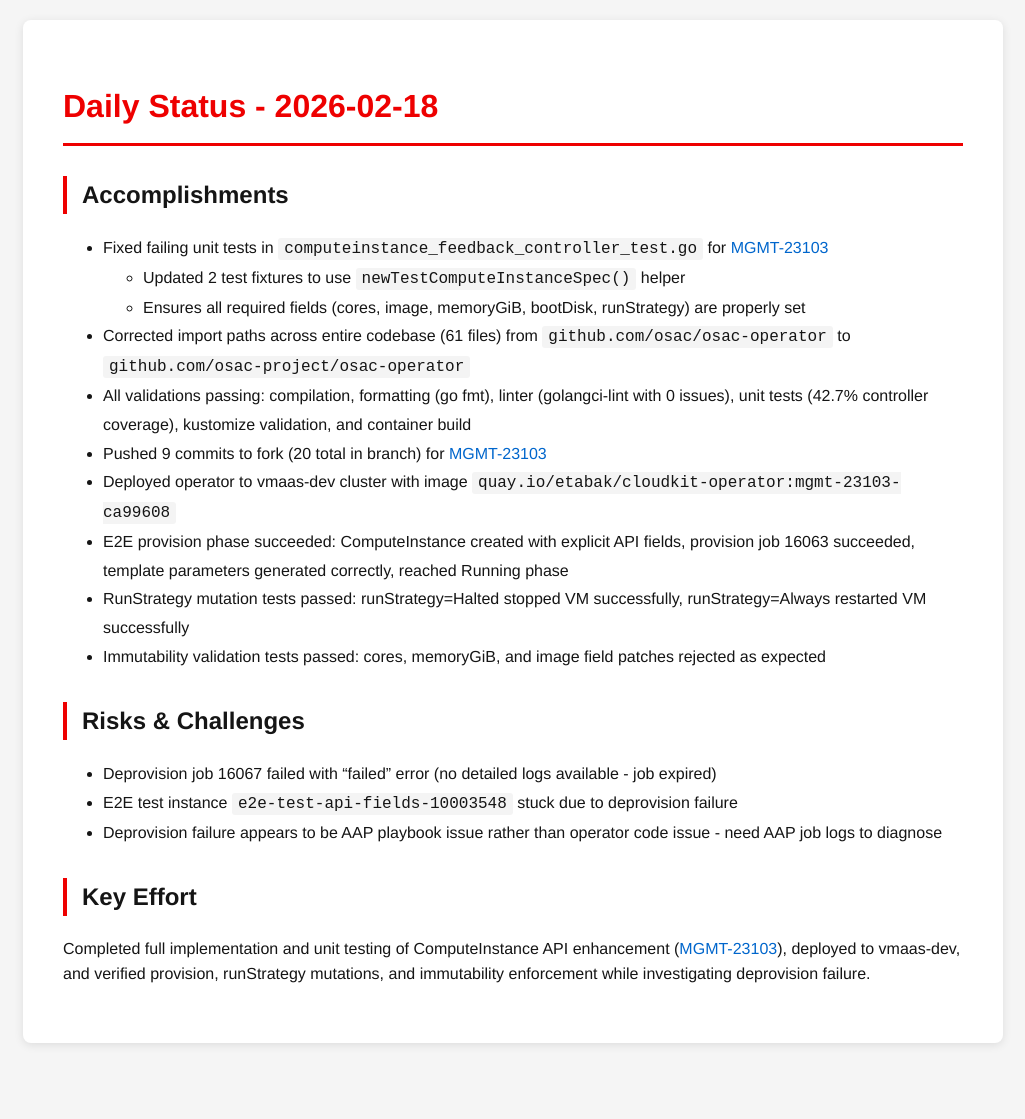
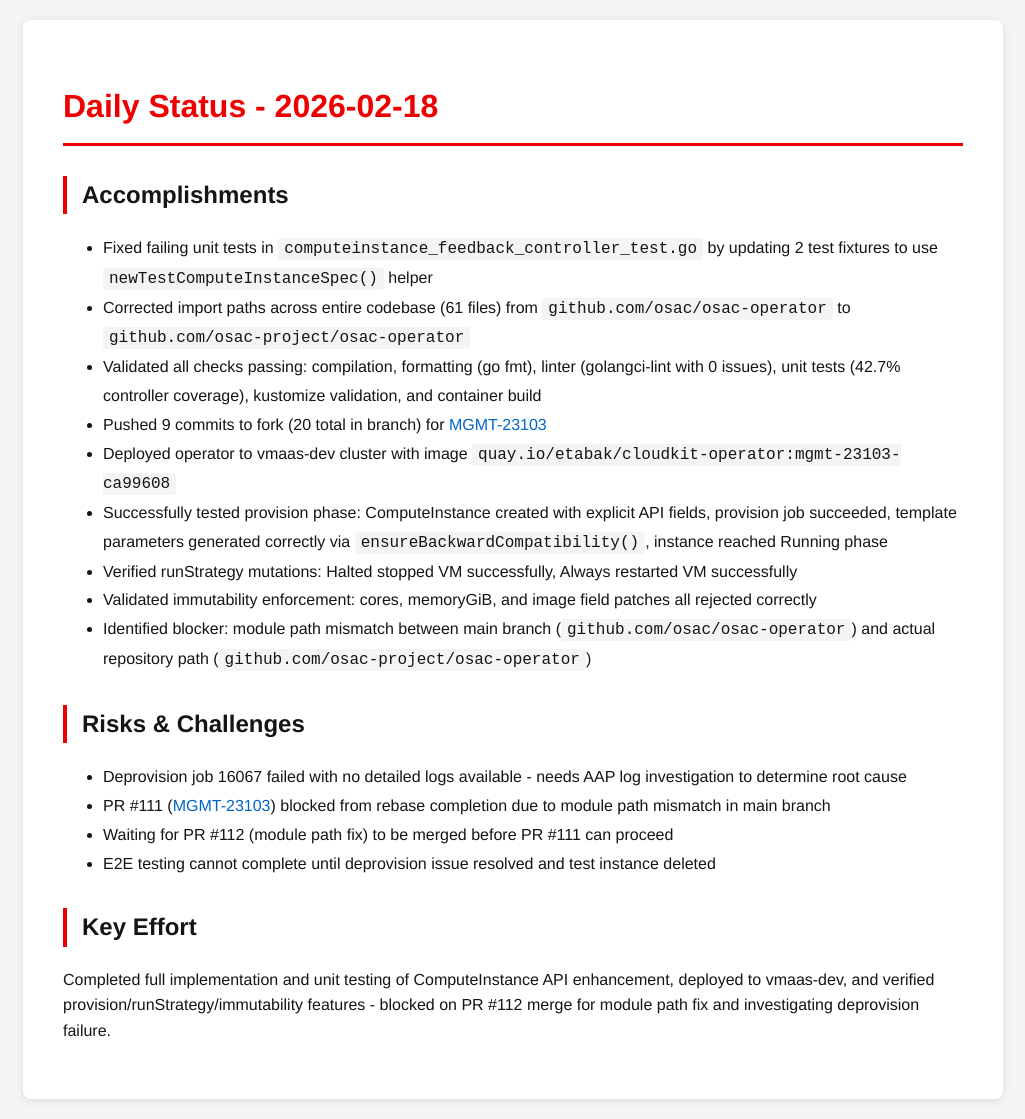
Before and after one commit to tzvatot/daily-status, a Jekyll site: the page built from 2026-02-18.md, in a window 1280 px wide. Shown: the whole page, without its empty margins (127-1152 px from the left). Built offline with Jekyll 4.4.1, drawn with Linux system fonts in a browser that asks for light colours; before the commit the page ends 1063 px from its top, so only the background shows below that.

Commit message:
Daily status update - 2026-02-18

```diff
--- a/2026-02-18.md
+++ b/2026-02-18.md
@@ -7,21 +7,24 @@ date: 2026-02-18
 # Daily Status - 2026-02-18
 
 ## Accomplishments
-- Fixed failing unit tests in `computeinstance_feedback_controller_test.go` for [MGMT-23103](https://issues.redhat.com/browse/MGMT-23103)
-  - Updated 2 test fixtures to use `newTestComputeInstanceSpec()` helper
-  - Ensures all required fields (cores, image, memoryGiB, bootDisk, runStrategy) are properly set
+
+- Fixed failing unit tests in `computeinstance_feedback_controller_test.go` by updating 2 test fixtures to use `newTestComputeInstanceSpec()` helper
 - Corrected import paths across entire codebase (61 files) from `github.com/osac/osac-operator` to `github.com/osac-project/osac-operator`
-- All validations passing: compilation, formatting (go fmt), linter (golangci-lint with 0 issues), unit tests (42.7% controller coverage), kustomize validation, and container build
+- Validated all checks passing: compilation, formatting (go fmt), linter (golangci-lint with 0 issues), unit tests (42.7% controller coverage), kustomize validation, and container build
 - Pushed 9 commits to fork (20 total in branch) for [MGMT-23103](https://issues.redhat.com/browse/MGMT-23103)
 - Deployed operator to vmaas-dev cluster with image `quay.io/etabak/cloudkit-operator:mgmt-23103-ca99608`
-- E2E provision phase succeeded: ComputeInstance created with explicit API fields, provision job 16063 succeeded, template parameters generated correctly, reached Running phase
-- RunStrategy mutation tests passed: runStrategy=Halted stopped VM successfully, runStrategy=Always restarted VM successfully
-- Immutability validation tests passed: cores, memoryGiB, and image field patches rejected as expected
+- Successfully tested provision phase: ComputeInstance created with explicit API fields, provision job succeeded, template parameters generated correctly via `ensureBackwardCompatibility()`, instance reached Running phase
+- Verified runStrategy mutations: Halted stopped VM successfully, Always restarted VM successfully
+- Validated immutability enforcement: cores, memoryGiB, and image field patches all rejected correctly
+- Identified blocker: module path mismatch between main branch (`github.com/osac/osac-operator`) and actual repository path (`github.com/osac-project/osac-operator`)
 
 ## Risks & Challenges
-- Deprovision job 16067 failed with "failed" error (no detailed logs available - job expired)
-- E2E test instance `e2e-test-api-fields-10003548` stuck due to deprovision failure
-- Deprovision failure appears to be AAP playbook issue rather than operator code issue - need AAP job logs to diagnose
+
+- Deprovision job 16067 failed with no detailed logs available - needs AAP log investigation to determine root cause
+- PR #111 ([MGMT-23103](https://issues.redhat.com/browse/MGMT-23103)) blocked from rebase completion due to module path mismatch in main branch
+- Waiting for PR #112 (module path fix) to be merged before PR #111 can proceed
+- E2E testing cannot complete until deprovision issue resolved and test instance deleted
 
 ## Key Effort
-Completed full implementation and unit testing of ComputeInstance API enhancement ([MGMT-23103](https://issues.redhat.com/browse/MGMT-23103)), deployed to vmaas-dev, and verified provision, runStrategy mutations, and immutability enforcement while investigating deprovision failure.
+
+Completed full implementation and unit testing of ComputeInstance API enhancement, deployed to vmaas-dev, and verified provision/runStrategy/immutability features - blocked on PR #112 merge for module path fix and investigating deprovision failure.
```
